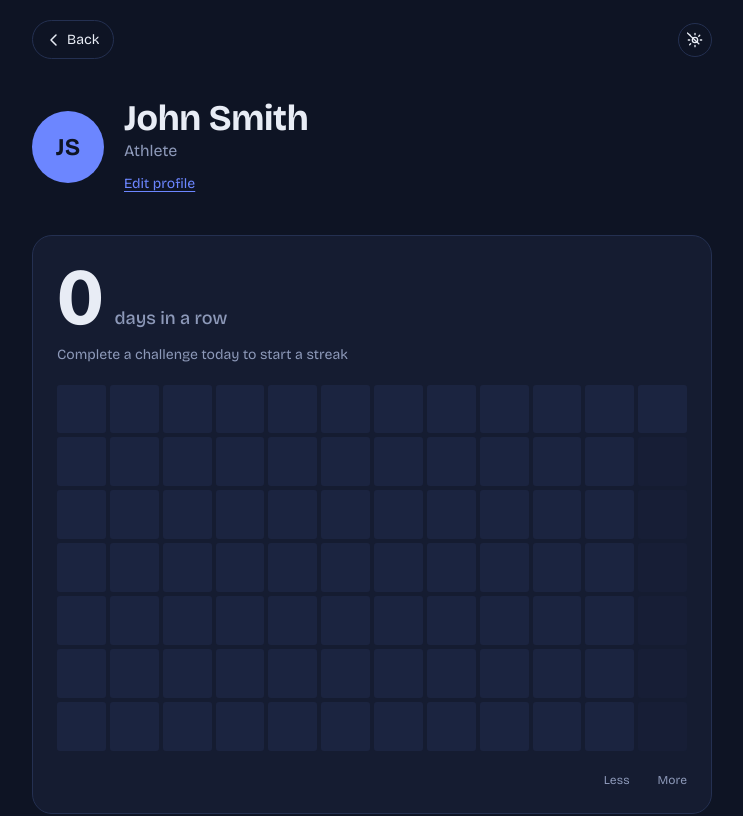
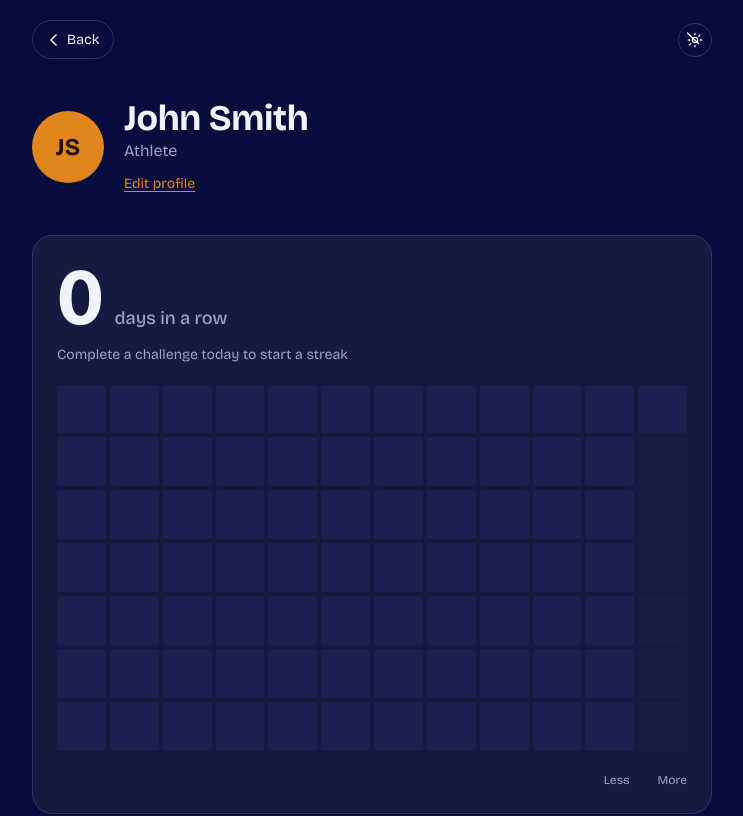
Before and after one commit to robertoandino/challenge-me, a React (Vite) app: page /profile in a window 1280 px wide. Shown: the top 816 px of the page, without its empty margins (268-1011 px from the left). Built offline with nearby package versions, Linux system fonts and the light colour scheme.

Commit message:
Updating profile css

```diff
--- a/src/components/Profile/Profile.css
+++ b/src/components/Profile/Profile.css
@@ -1,32 +1,16 @@
-@import url("https://fonts.googleapis.com/css2?family=Bricolage+Grotesque:opsz,wght@12..96,400;12..96,500;12..96,500;12..96,700&display=swap");
-
-/* Tokens (dark is the default; light overrides via <html data-theme="light">) */
+/* Tokens come from src/styles/theme.css (shared with Home component). */
 :root {
-    --pf-bg: #0e1424;
-    --pf-panel: #151c31;
-    --pf-line: #243051;
-    --pf-text: #e8ecf5;
-    --pf-muted: #8d99b9;
-    --pf-accent: #6c86ff;
-    --pf-on-accent: #0e1424;
-    --pf-h0: #1b2440;
-    --pf-h1: #2b3f8f;
-    --pf-h2: #4560e0;
-    --pf-h3: #7f95ff;
-}
-
-:root[data-theme="light"] {
-    --pf-bg: #f2f4fa;
-    --pf-panel: #ffffff;
-    --pf-line: #dde2f0;
-    --pf-text: #121a33;
-    --pf-muted: #5b6683;
-    --pf-accent: #2f4bdb;
-    --pf-on-accent: #ffffff;
-    --pf-h0: #e6eaf5;
-    --pf-h1: #b9c5fa;
-    --pf-h2: #7f95f0;
-    --pf-h3: #2f4bdb;
+    --pf-bg: var(--cm-bg);
+    --pf-panel: var(--cm-panel);
+    --pf-line: var(--cm-line);
+    --pf-text: var(--cm-text);
+    --pf-muted: var(--cm-muted);
+    --pf-accent: var(--cm-accent);
+    --pf-on-accent: var(--cm-on-accent);
+    --pf-h0: var(--cm-h0);
+    --pf-h1: var(--cm-h1);
+    --pf-h2: var(--cm-h2);
+    --pf-h3: var(--cm-h3);
 }
 
 /* Page */
```
